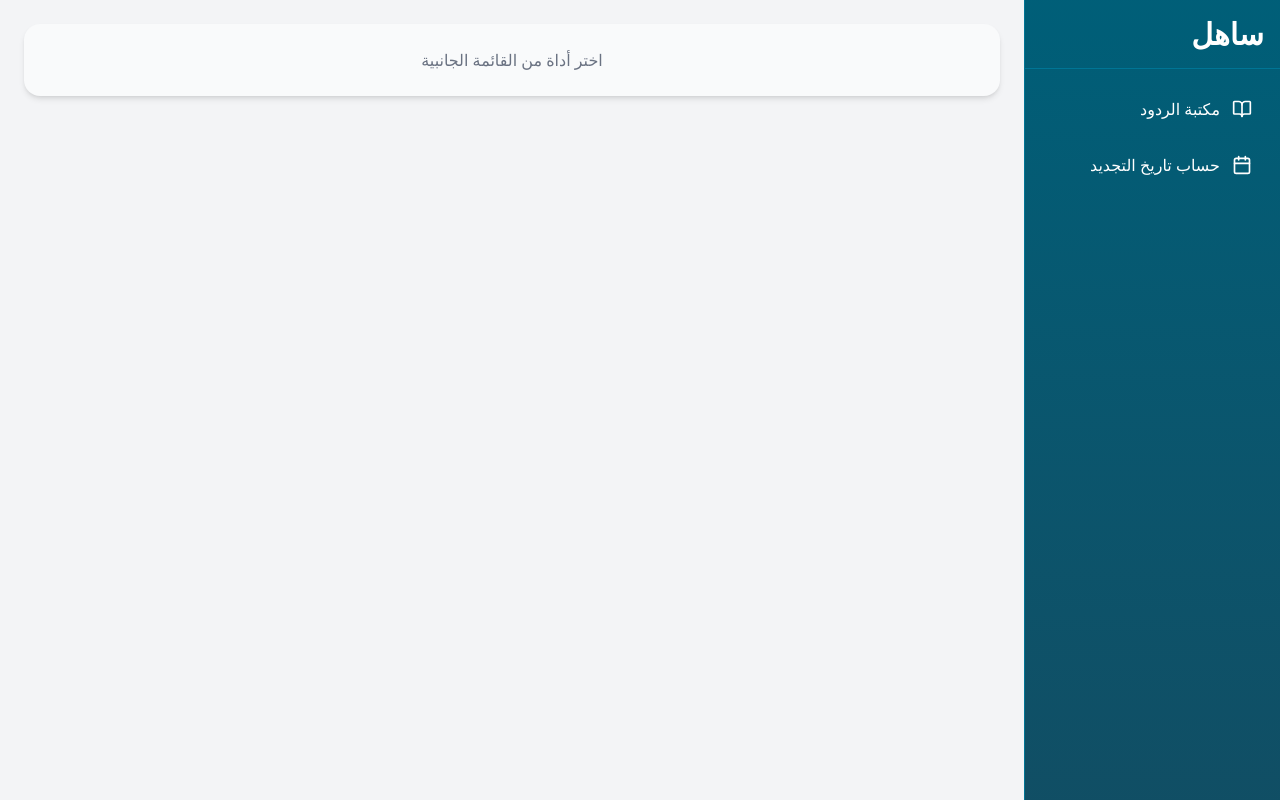
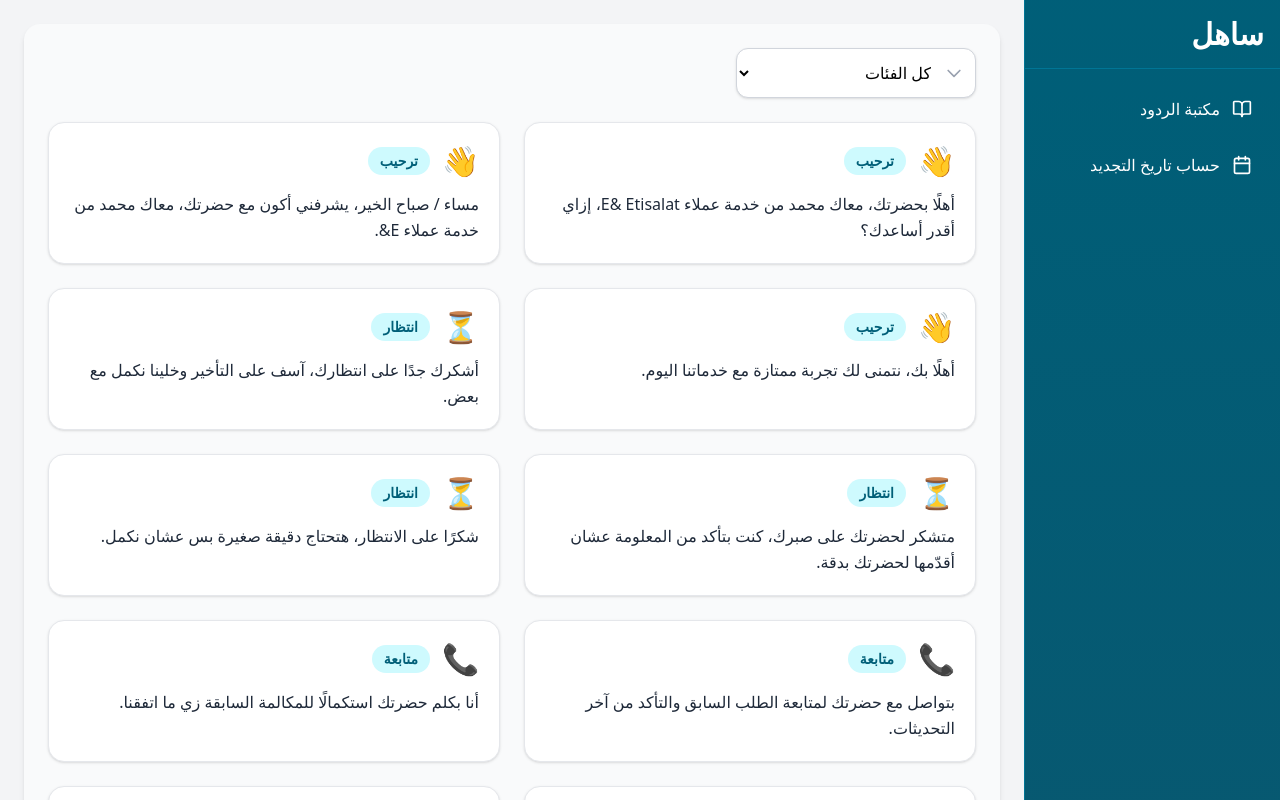
Before and after one commit to muhammedalamri30/sahil, a React (Vite) app: page / in a window 1280 px wide. Shown: the top 800 px of the page. Built offline with nearby package versions, Linux system fonts and the light colour scheme.

Commit message:
improve layout

```diff
--- a/src/pages/Home.tsx
+++ b/src/pages/Home.tsx
@@ -8,15 +8,13 @@ function Home() {
 
   const renderContent = () => {
     switch (activeSection) {
-      case 'replies':
-        return <AutoReply />
-      case 'date':
-        return <DateCalc />
-      default:
-        return (
-          <div className="text-center text-gray-500">
-            اختر أداة من القائمة الجانبية
-          </div>
+
+        case 'date':
+          return <DateCalc />
+          default:
+            return (
+             <AutoReply />
+
         )
     }
   }
```
